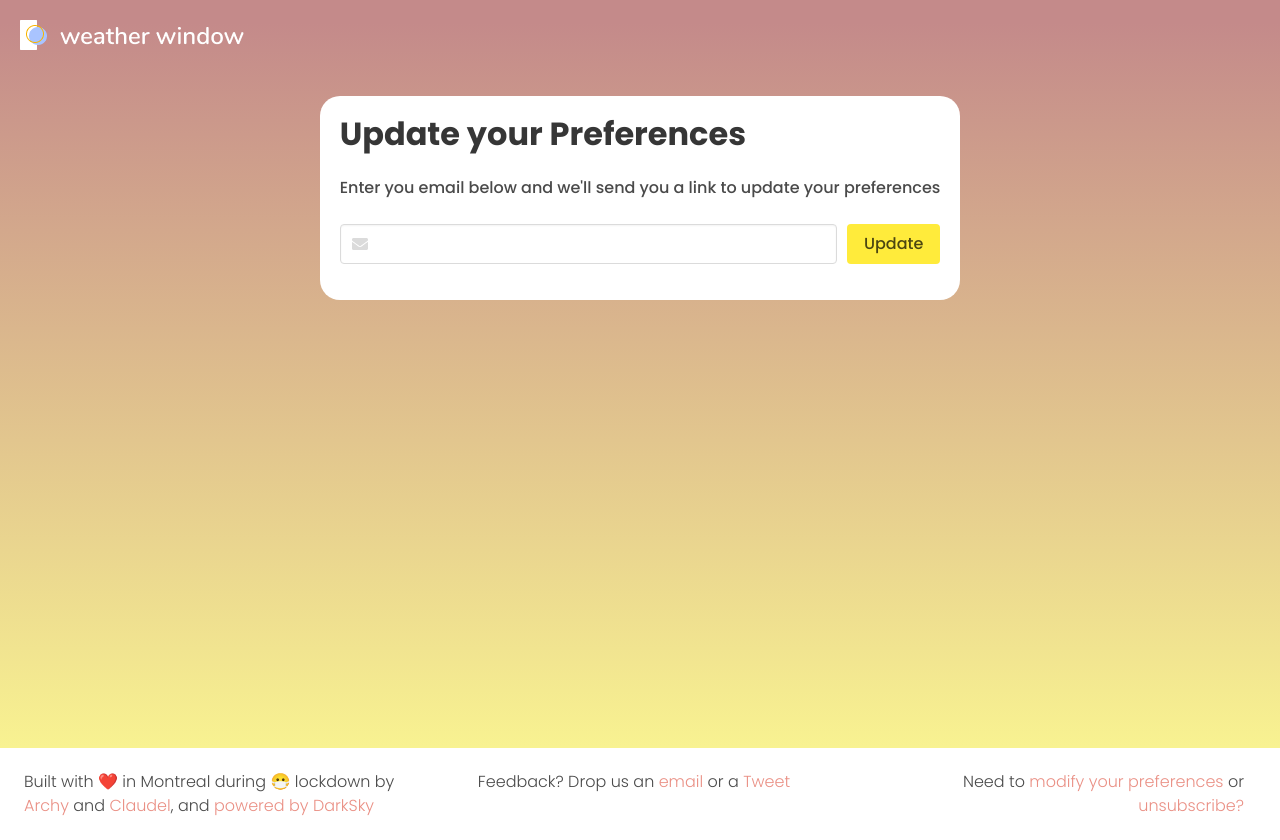
After one commit to archydeberker/wildly-backend, a Flask app: page /changepreferences in a window 1280 px wide. The commit adds this page. Run offline with Flask 2, Linux system fonts and the light colour scheme; parts of the project's set-up code (start-up, migrations or seed data) failed here and were passed over; some libraries are stand-ins or nearby versions.

Commit message:
Implement email and link for preference updating

```diff
--- a/forms.py
+++ b/forms.py
@@ -22,6 +22,11 @@ class RegisterForm(FlaskForm):
 class UnsubscribeForm(FlaskForm):
     email = StringField('Email Address', validators=[DataRequired()])
     submit = SubmitField('Unsubscribe')
+
+
+class UpdateForm(FlaskForm):
+    email = StringField('Email Address', validators=[DataRequired()])
+    submit = SubmitField('Update Preferences')
 
 
 class PreferencesForm(FlaskForm):
--- a/routes.py
+++ b/routes.py
@@ -4,7 +4,7 @@ from flask import Blueprint, request, render_template, flash, redirect, url_for
 from itsdangerous import BadSignature
 from wtforms import ValidationError
 
-from forms import RegisterForm, UnsubscribeForm, PreferencesForm
+from forms import RegisterForm, UnsubscribeForm, PreferencesForm, UpdateForm
 import actions
 import constants
 import auth
@@ -80,14 +80,22 @@ def unsubscribe_page():
     return render_template('unsubscribe.html', form=form)
 
 
+@api.route("/changepreferences", methods=["GET", "POST"])
+def preferences_page():
+    form = UpdateForm()
+    if form.validate_on_submit():
+        try:
+            email = form.email.data
+            actions.send_update_preferences_email(email)
+            flash(f"Update preferences email sent to {email}")
+        except ValueError:
+            flash(f"We couldn't find that user, have you already unsubscribed?")
+
+    return render_template('change_preferences.html', form=form)
+
+
 @api.route("/")
 def index():
-    return render_template('base.html')
-
-
-@api.route("/flash")
-def test_flash():
-    flash('This is a test flash')
     return render_template('base.html')
 
 
--- a/templates/base.html
+++ b/templates/base.html
@@ -80,7 +80,10 @@ min-height:95%">
     <div class="column is-one-third has-text-centered-desktop"><span class="has-text-weight-light"> Feedback? Drop us an <a
             href="mailto:weatherwindowapp@gmail.com"> email </a> or a <a href="https://ctt.ac/U4Ubl"> Tweet </a></span>
     </div>
-    <div class="column is-one-third has-text-right-desktop"><span class="has-text-weight-light"> Need to <a
+    <div class="column is-one-third has-text-right-desktop"><span class="has-text-weight-light"> Need to
+         <a
+            href="/changepreferences"> modify your preferences </a> or
+        <a
             href="/unsubscribe"> unsubscribe? </a></span></div>
 
 </div>
--- /dev/null
+++ b/templates/change_preferences.html
@@ -0,0 +1,27 @@
+{% extends "base.html" %}
+{% block content %}
+<section class="hero section" style="width:100%; padding-bottom:6%; padding-top:2%">
+    <div class="container has-background-white is-rounded" style="border-radius: 20px; padding: 20px">
+        <p class="title">
+            Update your Preferences
+        </p>
+
+        <p> Enter you email below and we'll send you a link to update your preferences </p><br>
+        <form action="" method="post" novalidate>
+            {{ form.hidden_tag() }}
+            <div class="field is-horizontal">
+                <div class="field-body">
+                    <div class="field">
+                        <p class="control has-icons-left has-icons-right">
+                            <input required id='email' class="input" name="email" type="email">
+                            <span class="icon is-small is-left">
+                    <i class="fas fa-envelope"></i>
+                    </span>
+                    </div>
+                </div>
+                <input class="button is-primary" type="submit" value="Update" style="margin-left:10px"/>
+            </div>
+        </form>
+    </div>
+</section>
+{% endblock %}
--- /dev/null
+++ b/templates/emails/preferences.html
@@ -0,0 +1,4 @@
+<p>Hi there!  You can update your Weather Window preferences here: </p>
+<a href="{{ update_url }}"> {{ update_url }}</a>
+<p>Archy & Claudel</p>
+<a href="https://weather-window-app.herokuapp.com"> Weather Window</a>
```
Also changed, not shown: actions.py (+16 -0 lines).
